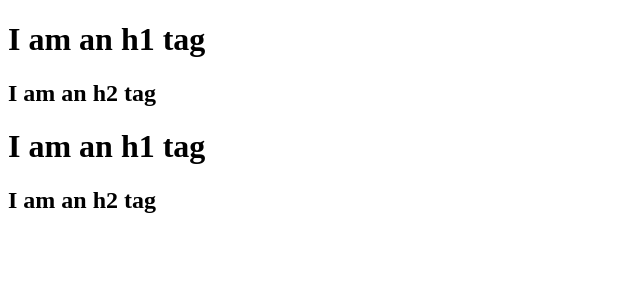
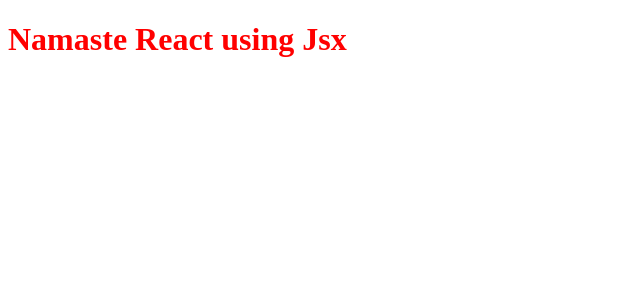
Before and after one commit to srinu-tippana/React-Course, a React (Vite) app in the folder Namaste-React/: page / in a window 1280 px wide. Shown: the top 300 px of the page, without its empty margins (0-640 px from the left). Built offline with nearby package versions, Linux system fonts and the light colour scheme.

Commit message:
updated to jsx

```diff
--- a/Namaste-React/App.js
+++ b/Namaste-React/App.js
@@ -38,7 +38,7 @@
     </div>
 </div>*/
 
-const secondParent = React.createElement(
+/*const secondParent = React.createElement(
   "div",
   { id: "top parent" },[
     React.createElement("div", { id: "child1" }, [
@@ -52,7 +52,11 @@
 
   ]
 
-);
+);*/
+/*
+   Jsx is HTML/XML like syntax
+*/
+const jsxHeading=<h1 id ="heading"> Namaste React using Jsx</h1>
 console.log(heading);
 const root = ReactDOM.createRoot(document.getElementById("root"));
-root.render(secondParent);
+root.render(jsxHeading);
--- a/Namaste-React/package.json
+++ b/Namaste-React/package.json
@@ -3,6 +3,8 @@
   "version": "1.0.0",
   "description": "This is Namaste React",
   "scripts": {
+    "start":"parcel index.html",
+    "build":"parcel build index.html",
     "test": "jest"
   },
   "repository": {
```
